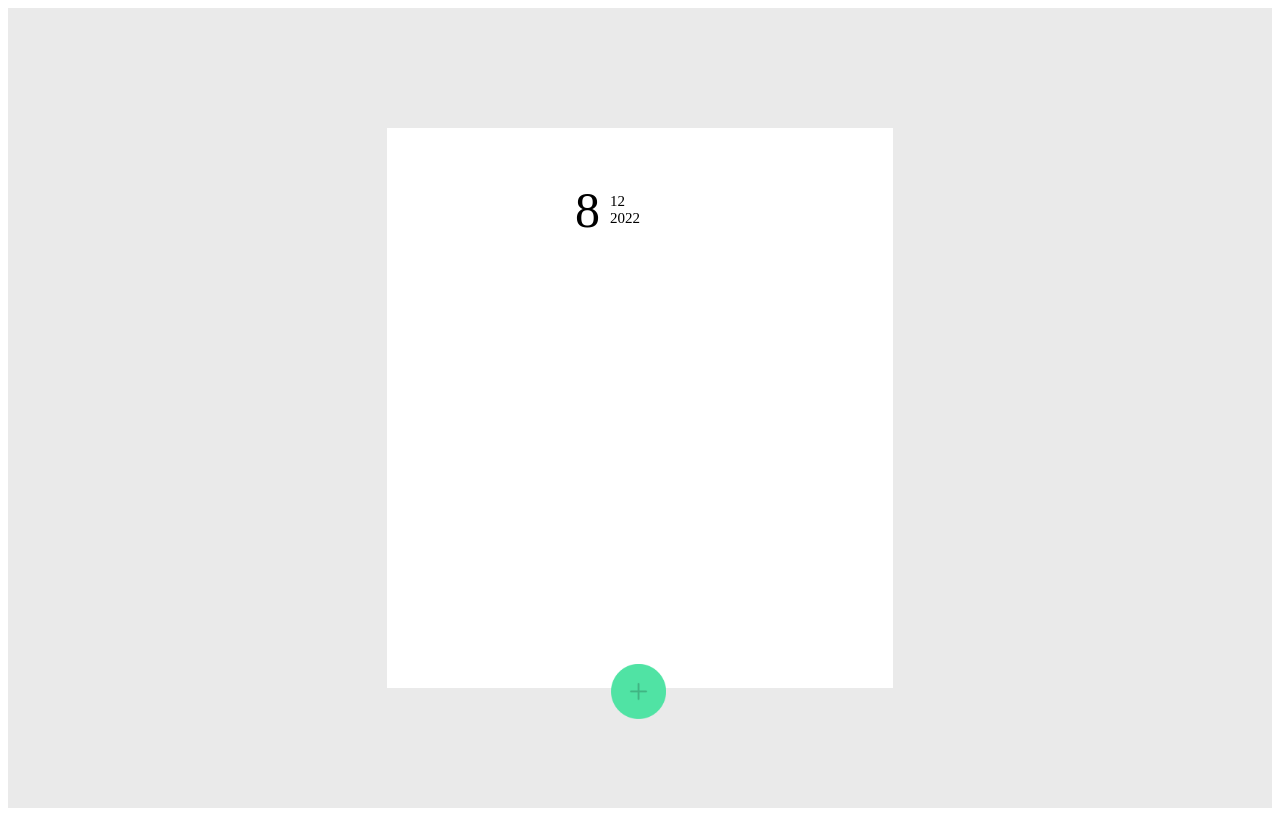
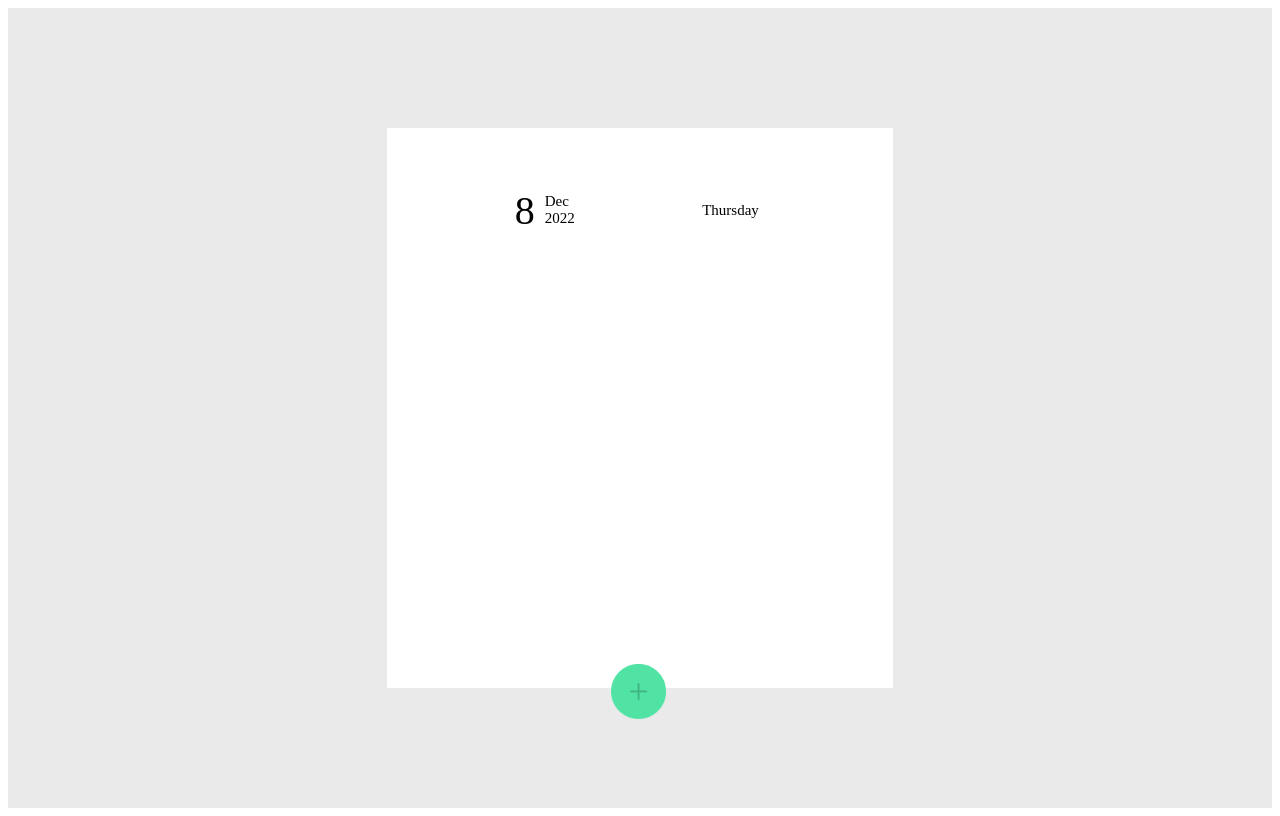
Before and after one commit to Jaehyuksssss/components, a React (Create React App) app: page / in a window 1280 px wide. Built offline with nearby package versions, Linux system fonts and the light colour scheme.

Commit message:
ADD : date

```diff
--- a/src/Home.tsx
+++ b/src/Home.tsx
@@ -8,8 +8,6 @@ export interface Props {
 }
 const Home = () => {
   const [openModal, setOpenModal] = useState<any>(false)
-  const [date, setDate] = useState(new Date())
-
   const showModal = () => {
     setOpenModal(true)
   }
@@ -19,20 +17,35 @@ const Home = () => {
   const todayMonth = today.getMonth()
   const todayYear = today.getFullYear()
   const todayDate = today.getDate()
-  console.log(todayMonth)
+
+  const DAY = [
+    'Monday',
+    'Tuesday',
+    'Wednesday',
+    'Thursday',
+    'Friday',
+    'Saturday',
+    'Sunday',
+  ]
 
   return (
     <Container>
       {openModal === false ? (
         <Contents>
           <DateStyle>
-            <Box fontSize={'50px'}>{todayDate}</Box>
-            <Flex direction={'column'} marginLeft={'10px'}>
-              <Box fontSize={'15px'}>{todayMonth + 1}</Box>
-              <Box fontSize={'15px'}>{todayYear}</Box>
+            <Flex alignItems={'center'}>
+              <Box fontStyle={'OpenSans'} fontSize={'40px'}>
+                {todayDate}
+              </Box>
+              <Flex direction={'column'} marginLeft={'10px'}>
+                <Box fontStyle={'OpenSans'} fontSize={'15px'}>
+                  {String(today).split(' ')[1]}
+                </Box>
+                <Box fontSize={'15px'}>{todayYear}</Box>
+              </Flex>
             </Flex>
+            <Box fontSize={'15px'}>{DAY[todayDay - 1]}</Box>
           </DateStyle>
-
           <PlusBtn onClick={showModal} src="/img/button.png" alt="왜 안나옴" />
           {openModal && <AddModal setOpenModal={setOpenModal} />}
         </Contents>
@@ -57,10 +70,10 @@ const DateStyle = styled.div`
   position: absolute;
   display: flex;
   height: 100px;
-  justify-content: center;
+  justify-content: space-evenly;
   align-items: center;
   top: 20%;
-  right: 50%;
+  width: 39%;
 `
 
 const Contents = styled.div`
```
Also changed, not shown: public/fonts/OpenSans.ttf (added).
